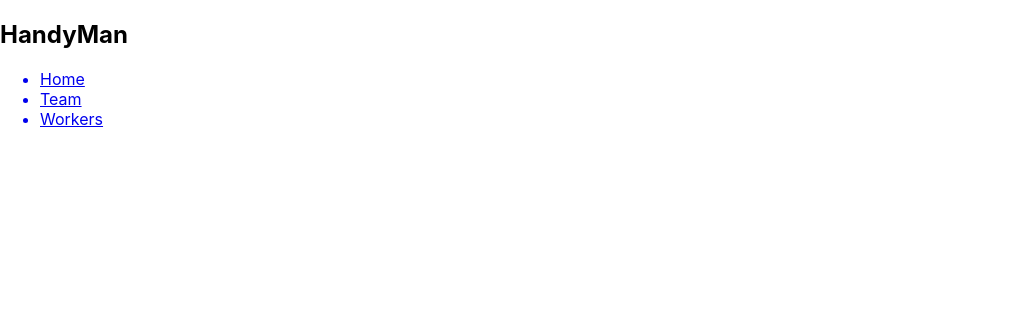
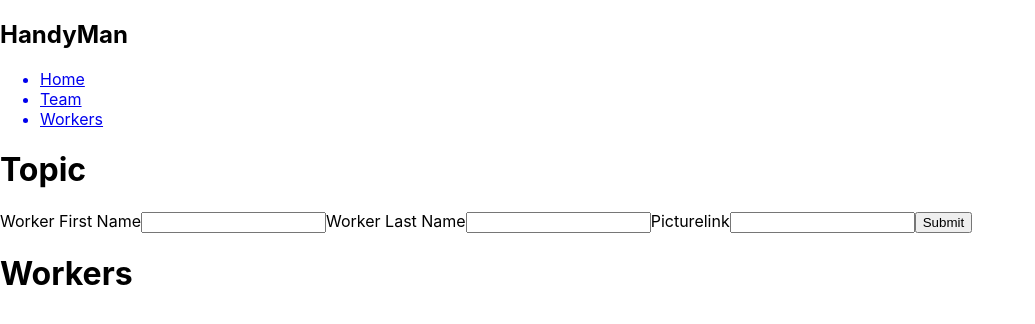
Before and after one commit to hannahholt15/handy_man, a React (Create React App) app in the folder client/: page /workers in a window 1280 px wide. Shown: the top 324 px of the page, without its empty margins (0-1035 px from the left). Built offline with nearby package versions, Linux system fonts and the light colour scheme; no server answers.

Commit message:
index and show but the button wont let input

```diff
--- /dev/null
+++ b/client/src/components/workers/WorkerForm.js
@@ -0,0 +1,50 @@
+import { useState } from 'react';
+
+const WorkerForm = ({addWorker, }) => {
+  const [worker, setWorker] = useState ({first_name: '', last_name: '', picture: '', })
+
+  const handleSubmit = (e) => {
+    e.preventDefault()
+  //  if (id) {
+  //    updateWorker(id, Worker)
+   //   setEdit(false)
+   //  } else {
+      addWorker(worker)
+  //  }
+
+    setWorker({ first_name: '', last_name: '', })
+
+  }
+
+  return (
+    <>
+    <h1>Topic</h1>
+    <form onSubmit={handleSubmit}>
+      <label>Worker First Name</label>
+      <input
+        name='first_name'
+        value={worker.first_name}
+        onChange={(e) => setWorker({...worker, first_name: e.target.value })}
+        required
+      />
+      <label>Worker Last Name</label>
+      <input
+        name='last_name'
+        value={worker.last_name}
+        onChange={(e) => setWorker({...worker, last_name: e.target.value })}
+        required
+      />
+      <label>Picturelink</label>
+      <input
+        name='picture'
+        value={worker.picture}
+        onChange={(e) => setWorker({...worker, picture: e.target.value })}
+        required
+      />
+      <button type='submit'> Submit </button>
+    </form>
+  </>
+)
+}
+
+export default WorkerForm;
--- a/client/src/components/workers/Workers.js
+++ b/client/src/components/workers/Workers.js
@@ -1,8 +1,28 @@
 import { useState, useEffect } from 'react';
 import axios from 'axios';
+import WorkerForm from './WorkerForm';
+const Workers = () => {
+  const [workers, setWorkers] = useState ([])
 
-const Workers = () =>
-{
+  useEffect ( () => {
+    axios.get('/api/Worker')
+    .then( res => setWorkers(res.data))
+    .catch( err => console.log(err))
+  }, [])
 
+  const addWorkers = (worker) => {
+    axios.post('/api/workers', { worker })
+      .then( res => setWorkers([...workers, res.data]))
+      .catch( err => console.log(err))
+  }
+
+  return (
+   <>
+   <WorkerForm addWorkers={addWorkers}/>
+   <h1>
+    Workers
+   </h1>
+   </>
+  )
 }
-export default Workers
+export default Workers;
```
